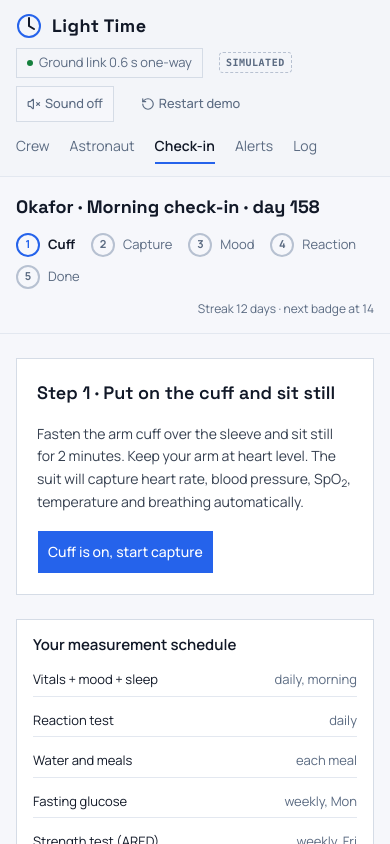
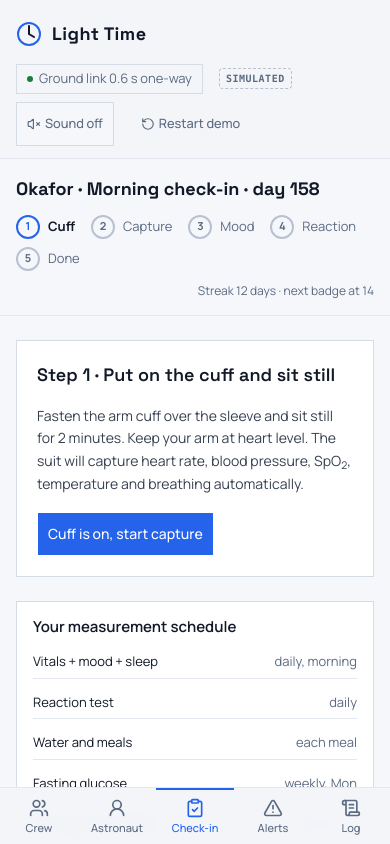
Before and after one commit to NASA-space-apps-the-procrastinators/LightTime-frontend, a Next.js app: page /base-station/crew/C1/check-in in a window 390 px wide. Shown: the top 844 px of the page. Built offline with nearby package versions, Linux system fonts and the light colour scheme.

Commit message:
feat: phone bottom tab bar and 44px tap targets
Nav becomes a fixed icon tab bar below md, padded clear of the home indicator; adds the Enable notifications button to the header.

```diff
--- a/src/app/base-station/layout.tsx
+++ b/src/app/base-station/layout.tsx
@@ -8,7 +8,10 @@ export default function BaseStationLayout({
     <div className="flex min-h-full flex-1 flex-col">
       <ConsoleEffects />
       <AppHeader />
-      <main className="flex flex-1 flex-col">{children}</main>
+      {/* Room for the phone tab bar, which is fixed to the bottom. */}
+      <main className="flex flex-1 flex-col pb-[calc(4rem+env(safe-area-inset-bottom))] md:pb-0">
+        {children}
+      </main>
     </div>
   );
 }
--- a/src/components/base-station/app-header.tsx
+++ b/src/components/base-station/app-header.tsx
@@ -1,8 +1,18 @@
 "use client";
 
-import { RotateCcw, Volume2, VolumeX } from "lucide-react";
+import {
+  ClipboardCheck,
+  RotateCcw,
+  ScrollText,
+  TriangleAlert,
+  UserRound,
+  Users,
+  Volume2,
+  VolumeX,
+} from "lucide-react";
 import Link from "next/link";
 import { usePathname, useRouter } from "next/navigation";
+import { NotifyButton } from "@/components/base-station/notify-button";
 import { SimulatedTag } from "@/components/shared/simulated-tag";
 import { Button } from "@/components/ui/button";
 import { MISSION } from "@/lib/crew";
@@ -10,11 +20,15 @@ import { useMission } from "@/lib/mission-store";
 import { cn } from "@/lib/utils";
 
 const NAV = [
-  { label: "Crew", href: "/base-station" },
-  { label: "Astronaut", href: "/base-station/crew/C1" },
-  { label: "Check-in", href: "/base-station/crew/C1/check-in" },
-  { label: "Alerts", href: "/base-station/alerts/A1" },
-  { label: "Log", href: "/base-station/log" },
+  { label: "Crew", href: "/base-station", icon: Users },
+  { label: "Astronaut", href: "/base-station/crew/C1", icon: UserRound },
+  {
+    label: "Check-in",
+    href: "/base-station/crew/C1/check-in",
+    icon: ClipboardCheck,
+  },
+  { label: "Alerts", href: "/base-station/alerts/A1", icon: TriangleAlert },
+  { label: "Log", href: "/base-station/log", icon: ScrollText },
 ];
 
 function isActive(pathname: string, href: string) {
@@ -37,10 +51,14 @@ export function AppHeader() {
   const [lo, hi] = MISSION.mars_light_time_min;
   const audioAvailable = typeof globalThis.AudioContext === "function";
   const soundOn = audioAvailable && state.soundOn;
+  const restart = () => {
+    dispatch({ type: "reset" });
+    router.push("/base-station");
+  };
 
   return (
     <header className="flex flex-wrap items-center gap-x-5 gap-y-2 border-b border-border-soft bg-tile px-4 py-3 md:px-8">
-      <Link href="/base-station" className="flex items-center gap-2.5">
+      <Link href="/base-station" className="flex min-h-11 items-center gap-2.5">
         <svg width="26" height="26" viewBox="0 0 26 26" aria-hidden="true">
           <circle
             cx="13"
@@ -65,7 +83,8 @@ export function AppHeader() {
 
       <nav
         aria-label="Main"
-        className="order-last -mx-1 flex w-full gap-5 overflow-x-auto px-1 text-sm lg:order-none lg:w-auto"
+        // Phones: a fixed bottom tab bar. md and up: inline links in the header.
+        className="fixed inset-x-0 bottom-0 z-40 grid grid-cols-5 border-t border-border-soft bg-tile/95 pb-[env(safe-area-inset-bottom)] backdrop-blur md:static md:order-last md:-mx-1 md:flex md:w-full md:gap-5 md:overflow-x-auto md:border-0 md:bg-transparent md:px-1 md:pb-0 md:text-sm md:backdrop-blur-none lg:order-none lg:w-auto"
       >
         {NAV.map((item) => {
           const active = isActive(pathname, item.href);
@@ -75,19 +94,20 @@ export function AppHeader() {
               href={item.href}
               aria-current={active ? "page" : undefined}
               className={cn(
-                "whitespace-nowrap border-b-2 py-1.5",
+                "flex min-h-14 flex-col items-center justify-center gap-0.5 whitespace-nowrap border-t-2 text-[11px] font-medium md:min-h-0 md:flex-row md:border-t-0 md:border-b-2 md:py-1.5 md:text-sm md:font-normal",
                 active
-                  ? "border-primary font-semibold text-foreground"
+                  ? "border-primary text-primary md:font-semibold md:text-foreground"
                   : "border-transparent text-muted-foreground hover:text-foreground",
               )}
             >
+              <item.icon aria-hidden className="size-5 md:hidden" />
               {item.label}
             </Link>
           );
         })}
       </nav>
 
-      <div className="ml-auto flex flex-wrap items-center gap-x-4 gap-y-2 text-[13px] text-muted-foreground">
+      <div className="flex flex-wrap items-center md:ml-auto gap-x-4 gap-y-2 text-[13px] text-muted-foreground">
         <span className="hidden md:inline">
           {MISSION.platform} · Mission day{" "}
           <strong className="text-foreground">{MISSION.mission_day}</strong>
@@ -101,6 +121,7 @@ export function AppHeader() {
           </span>
         </span>
         <SimulatedTag />
+        <NotifyButton />
         <Button
           variant="outline"
           size="sm"
@@ -111,7 +132,7 @@ export function AppHeader() {
               : "Sound is not available in this browser"
           }
           onClick={() => dispatch({ type: "toggleSound" })}
-          className="min-h-9"
+          className="min-h-11 md:min-h-9"
         >
           {soundOn ? <Volume2 aria-hidden /> : <VolumeX aria-hidden />}
           {soundOn ? "Sound on" : "Sound off"}
@@ -119,11 +140,8 @@ export function AppHeader() {
         <Button
           variant="ghost"
           size="sm"
-          onClick={() => {
-            dispatch({ type: "reset" });
-            router.push("/base-station");
-          }}
-          className="min-h-9"
+          onClick={restart}
+          className="min-h-11 md:min-h-9"
         >
           <RotateCcw aria-hidden />
           Restart demo
--- a/src/components/base-station/checkin-mood.tsx
+++ b/src/components/base-station/checkin-mood.tsx
@@ -161,7 +161,7 @@ export function CheckinMood({
                 aria-pressed={on}
                 onClick={() => toggle(s.toLowerCase())}
                 className={cn(
-                  "min-h-10 rounded-full border px-3.5 text-xs font-semibold focus-visible:outline-none focus-visible:ring-3 focus-visible:ring-ring/50",
+                  "min-h-11 rounded-full border px-3.5 text-xs font-semibold focus-visible:outline-none focus-visible:ring-3 focus-visible:ring-ring/50",
                   on
                     ? "border-primary bg-border-soft"
                     : "border-border-strong bg-card",
@@ -179,7 +179,7 @@ export function CheckinMood({
               setNone(true);
             }}
             className={cn(
-              "min-h-10 rounded-full border px-3.5 text-xs font-semibold focus-visible:outline-none focus-visible:ring-3 focus-visible:ring-ring/50",
+              "min-h-11 rounded-full border px-3.5 text-xs font-semibold focus-visible:outline-none focus-visible:ring-3 focus-visible:ring-ring/50",
               none
                 ? "border-primary bg-border-soft"
                 : "border-border-strong bg-card",
```
